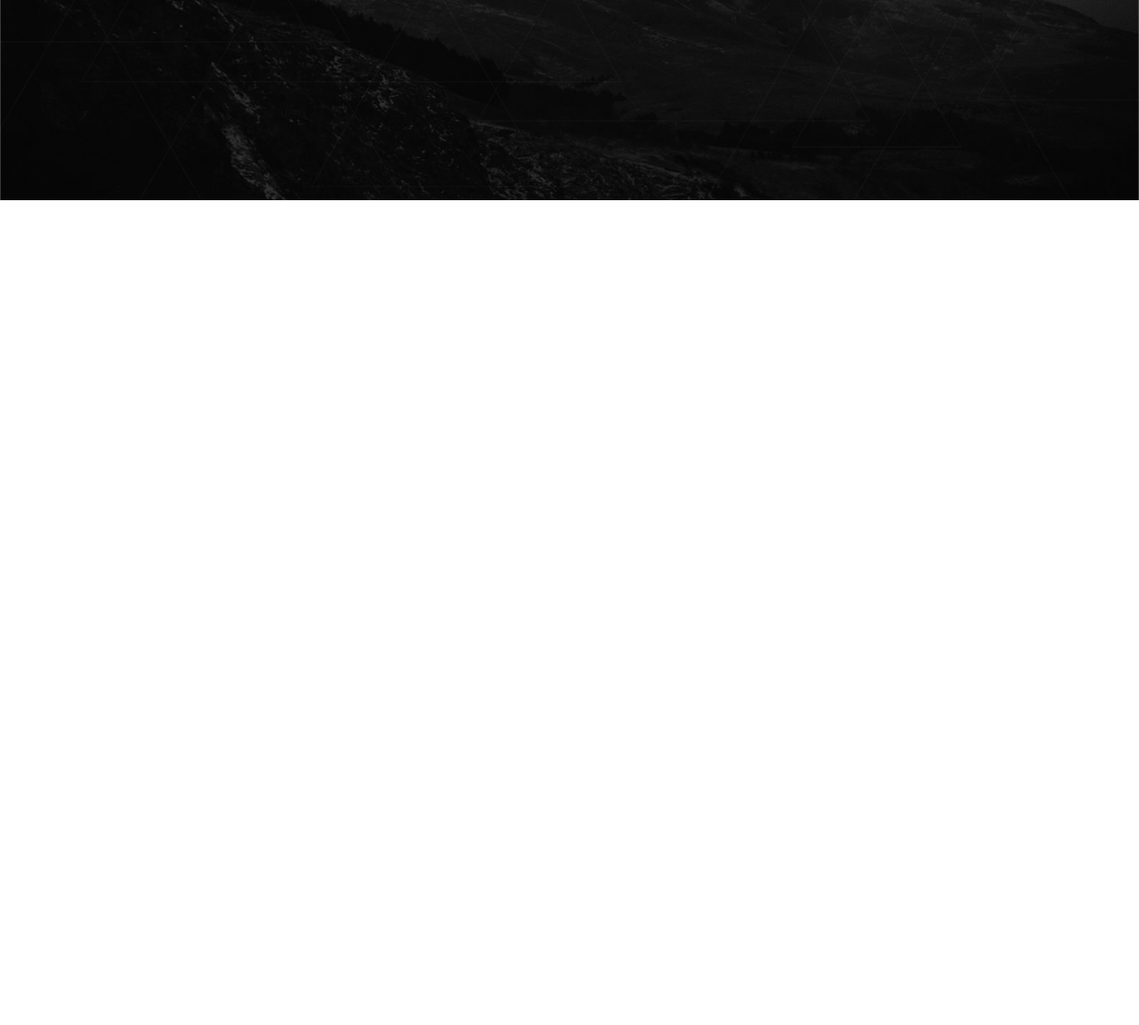
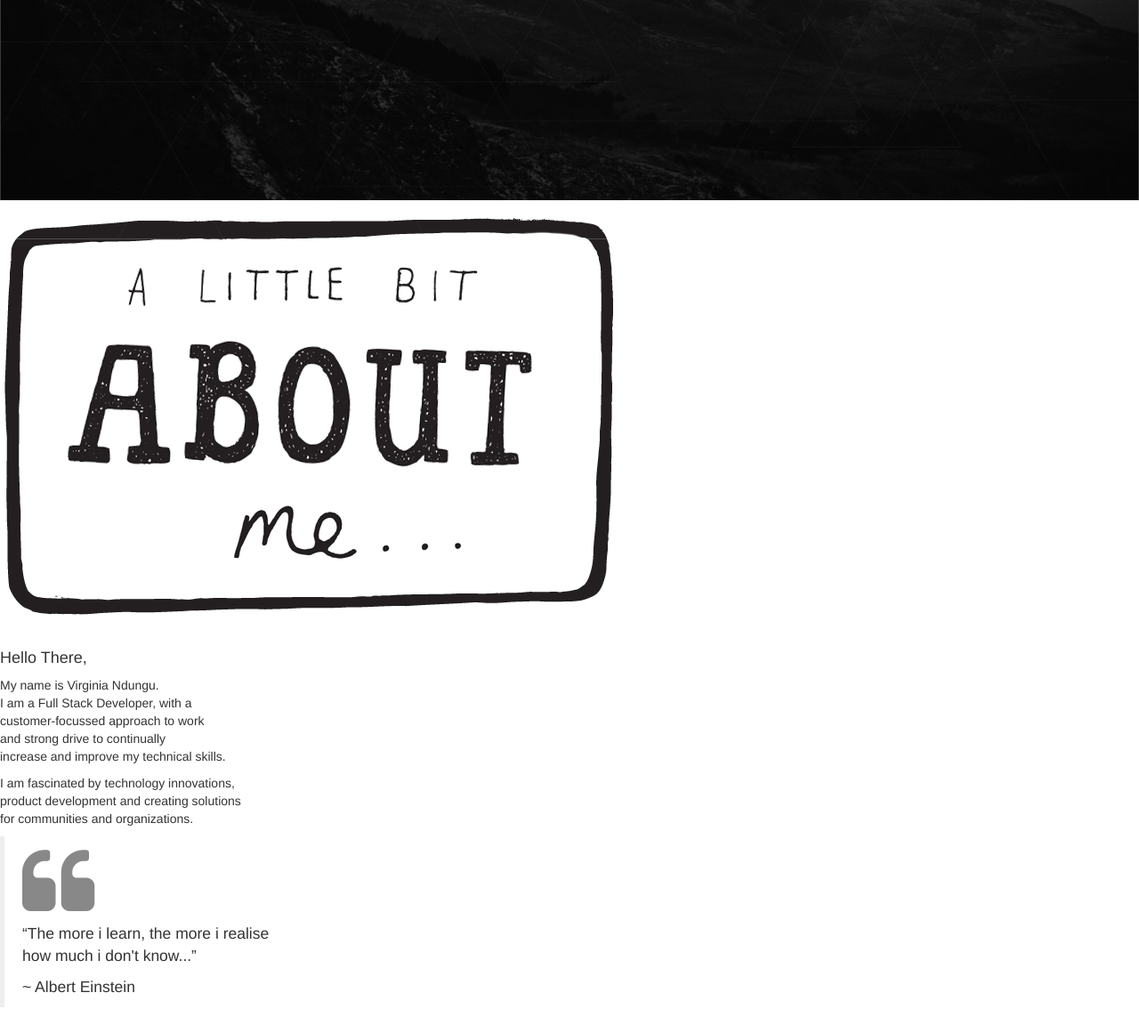
Before and after one commit to VirginiaNdungu1/personal-website, a plain HTML site: page index.html in a window 1280 px wide. Shown: the part 531-1683 px from the top of the page at 89% size. Before the commit the page ends 800 px from the top, so only its background shows below. Drawn offline with Linux system fonts and the light colour scheme; a web font is replaced by a local one.

Commit message:
Design the about section
* Add google fonts
* Create the about section

```diff
--- a/index.html
+++ b/index.html
@@ -3,6 +3,14 @@
   <head>
     <meta charset="utf-8">
     <link rel="stylesheet" href="css/bootstrap.min.css">
+    <link href="https://maxcdn.bootstrapcdn.com/font-awesome/4.1.0/css/font-awesome.min.css" rel="stylesheet">
+    <link href="https://fonts.googleapis.com/css?family=Sedgwick+Ave+Display" rel="stylesheet">
+    <link href="https://fonts.googleapis.com/css?family=Lobster" rel="stylesheet">
+    <link href="https://fonts.googleapis.com/css?family=Cabin" rel="stylesheet">
+    <link href="http://fonts.googleapis.com/css?family=Josefin+Sans:700|Amatic+SC:700" rel="stylesheet" type="text/css"/>
+    <link href="https://fonts.googleapis.com/css?family=Flamenco" rel="stylesheet">
+    <link href="https://fonts.googleapis.com/css?family=Asap" rel="stylesheet">
+
     <link rel="stylesheet" href="css/styles.css">
     <script src="js/jquery-3.2.1.js"></script>
     <script src="js/bootstrap.min.js"></script>
@@ -17,6 +25,46 @@
         <h2 class="sub-heading">Based in Nairobi, Kenya</h2>
       </div>
     </div>
+    <div class="about">
+      <div class="about-pic">
+        <div class="about-name">
+          <img src="assets/about/about-me-icon.jpg" alt="about-me">
+          <!-- <h2>about</h2> -->
+        </div>
+      </div>
+      <div class="about-intro">
+        <div class="about-text">
+          <h4 class="hello">Hello There,</h4>
+          <p class="name">My name is Virginia Ndungu.
+            <br>
+            I am a Full Stack Developer, with a
+            <br>
+            customer-focussed approach to work
+            <br>
+            and strong drive to continually
+            <br>
+            increase and improve my technical skills.
+          </p>
+
+          <p class="passion">
+            I am fascinated by technology innovations,
+            <br>product development and creating solutions
+            <br>
+            for communities and organizations.
+          </p>
+          <blockquote class="blockquote">
+            <i class="fa fa-quote-left fa-5x" aria-hidden="true" style="color: #888;"></i>
+            <p class="quote">
+              “The more i learn, the more i realise
+              <br>how much i don't know...”</p>
+            <!-- <i class="fa fa-quote-right " aria-hidden="true" style="color: #888; margin-left:48%; margin-top:-3%;"></i> -->
+            <p class="quote-author">
+              ~ Albert Einstein
+            </p>
+          </blockquote>
+        </div>
+      </div>
+    </div>
 
   </body>
 </html>
```
